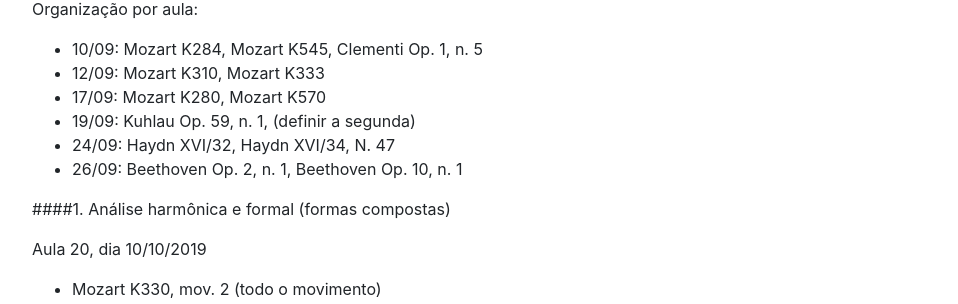
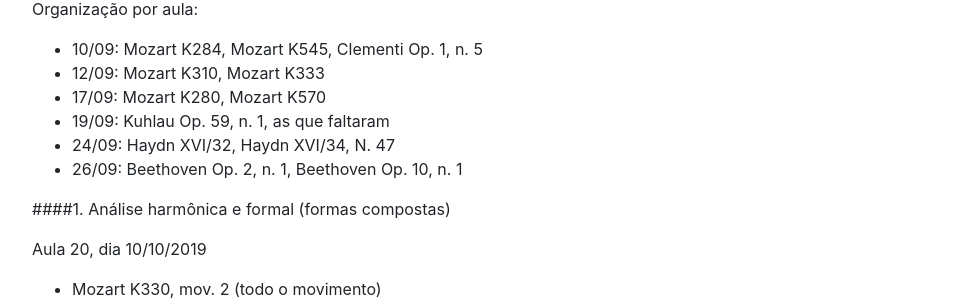
Before and after one commit to kroger/genosmus, a Jekyll site: the page built from _marcos/musa70.md, in a window 1280 px wide and 900 px high, scrolled down 3017 px. Shown: the part 149-453 px from the top of the window, without its empty margins (68-1026 px from the left). Built offline with Jekyll 4.4.1, drawn with Linux system fonts in a browser that asks for light colours; the table of contents is made by our own code.

Commit message:
Ajuste em cronograma de análises

```diff
--- a/_marcos/musa70.md
+++ b/_marcos/musa70.md
@@ -190,7 +190,7 @@ Organização por aula:
 - 10/09: Mozart K284, Mozart K545, Clementi Op. 1, n. 5
 - 12/09: Mozart K310, Mozart K333
 - 17/09: Mozart K280, Mozart K570
-- 19/09: Kuhlau Op. 59, n. 1, (definir a segunda)
+- 19/09: Kuhlau Op. 59, n. 1, as que faltaram
 - 24/09: Haydn XVI/32, Haydn XVI/34, N. 47
 - 26/09: Beethoven Op. 2, n. 1, Beethoven Op. 10, n. 1
 
```
